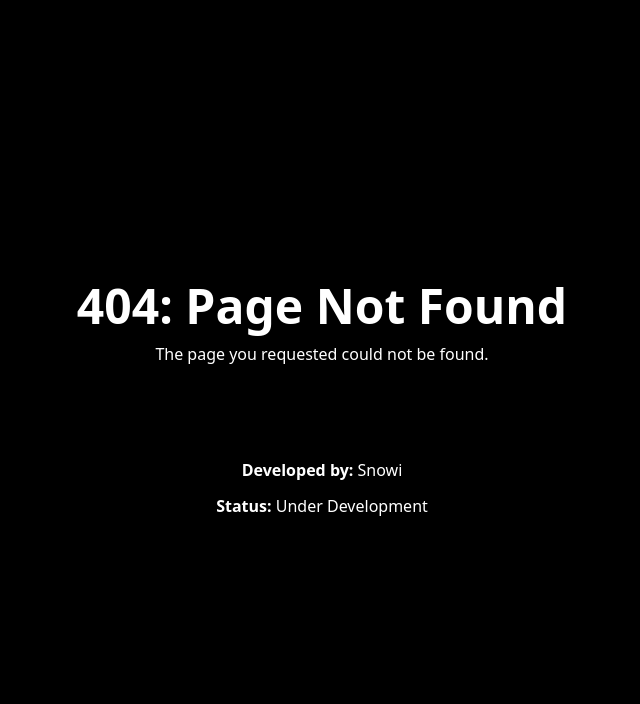
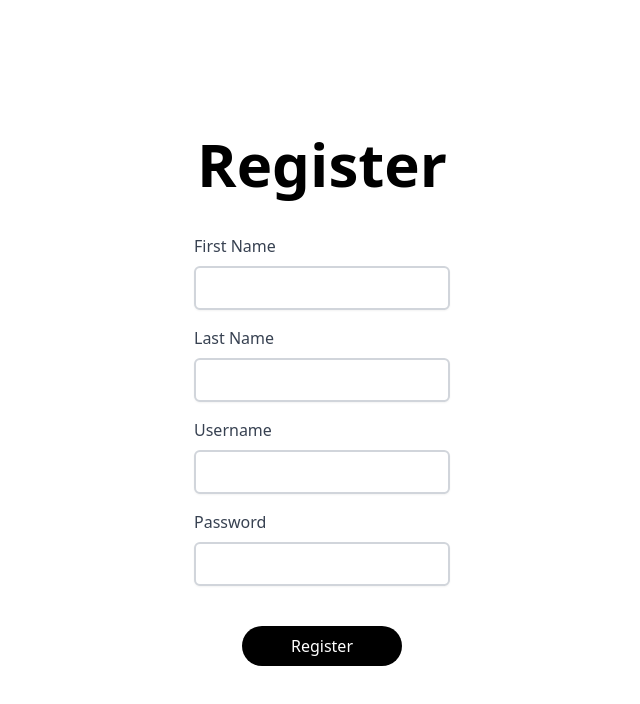
Before and after one commit to jsnowify/helping-hub, a React (Vite) app: page /register in a window 1280 px wide. Before the commit this address had no page. Shown: the top 704 px of the page, without its empty margins (318-958 px from the left). Built offline with nearby package versions, Linux system fonts and the light colour scheme.

Commit message:
file structure fixed and added a registration form

```diff
--- /dev/null
+++ b/src/components/Home.jsx
@@ -0,0 +1,7 @@
+export const Home = () => {
+  return (
+    <div className="flex justify-center items-center h-dvh">
+      <h1 className="font-bold text-2xl"> Welcome to Helping Hubs</h1>
+    </div>
+  );
+};
--- a/src/components/Login.jsx
+++ /dev/null
@@ -1,14 +0,0 @@
-import LoginButton from "./LoginButton";
-import Forms from "./LoginForms";
-
-export const Login = () => {
-  return (
-    <>
-      <div className="flex h-dvh flex-col justify-center gap-10">
-        <h1 className="flex justify-center font-bold text-6xl">Welcome Back</h1>
-        <Forms />
-        <LoginButton className="bg-black w-40 h-10 rounded-full text-white hover:shadow-2xl" />
-      </div>
-    </>
-  );
-};
--- /dev/null
+++ b/src/components/login/Login.jsx
@@ -0,0 +1,24 @@
+import { Link } from "react-router-dom";
+import LoginButton from "./LoginButton";
+import LoginForms from "./LoginForms";
+
+export const Login = () => {
+  return (
+    <>
+      <div className="flex h-dvh flex-col justify-center gap-10">
+        <h1 className="flex justify-center font-bold text-6xl">Welcome Back</h1>
+        <LoginForms />
+        <LoginButton className="bg-black w-40 h-10 rounded-full text-white hover:shadow-2xl" />
+        <p className="text-center mt-4">
+          Does not have an account yet?{" "}
+          <Link
+            to="/register"
+            className=" text-gray-500 hover:text-blue-700 underline"
+          >
+            Create account
+          </Link>
+        </p>
+      </div>
+    </>
+  );
+};
--- a/src/components/LoginButton.jsx
+++ b/src/components/login/LoginButton.jsx
@@ -3,7 +3,7 @@ import { Link } from "react-router-dom";
 const LoginButton = () => {
   return (
     <div className="flex justify-center">
-      <Link to="Forms.jsx">
+      <Link to="/home">
         <button className="bg-black w-40 h-10 rounded-full text-white hover:shadow-2xl">
           Login
         </button>
--- /dev/null
+++ b/src/components/register/Register.jsx
@@ -0,0 +1,14 @@
+import { RegisterButton } from "./RegisterButton";
+import { RegisterForm } from "./RegisterForm";
+
+export const Register = () => {
+  return (
+    <>
+      <div className="flex h-dvh flex-col justify-center gap-10">
+        <h1 className="flex justify-center font-bold text-6xl">Register</h1>
+        <RegisterForm />
+        <RegisterButton />
+      </div>
+    </>
+  );
+};
--- /dev/null
+++ b/src/components/register/RegisterButton.jsx
@@ -0,0 +1,12 @@
+import { Link } from "react-router-dom";
+export const RegisterButton = () => {
+  return (
+    <div className="flex justify-center">
+      <Link to="/home">
+        <button className="bg-black w-40 h-10 rounded-full text-white hover:shadow-2xl">
+          Register
+        </button>
+      </Link>
+    </div>
+  );
+};
--- /dev/null
+++ b/src/components/register/RegisterForm.jsx
@@ -0,0 +1,46 @@
+export const RegisterForm = () => {
+  return (
+    <div className="flex justify-center items-center flex-col">
+      <div className="w-64 text-left mb-4">
+        <label htmlFor="firstName" className="block mb-2 text-gray-700">
+          First Name
+        </label>
+        <input
+          type="text"
+          id="firstName"
+          className="border-2 w-full p-2 border-gray-300 hover:border-gray-500 focus:outline-none focus:border-[#0a0a0a] rounded-md shadow-sm"
+        />
+      </div>
+      <div className="w-64 text-left mb-4">
+        <label htmlFor="lastName" className="block mb-2 text-gray-700">
+          Last Name
+        </label>
+        <input
+          type="text"
+          id="lastName"
+          className="border-2 w-full p-2 border-gray-300 hover:border-gray-500 focus:outline-none focus:border-[#0a0a0a] rounded-md shadow-sm"
+        />
+      </div>
+      <div className="w-64 text-left mb-4">
+        <label htmlFor="username" className="block mb-2 text-gray-700">
+          Username
+        </label>
+        <input
+          type="text"
+          id="username"
+          className="border-2 w-full p-2 border-gray-300 hover:border-gray-500 focus:outline-none focus:border-[#0a0a0a] rounded-md shadow-sm"
+        />
+      </div>
+      <div className="w-64 text-left">
+        <label htmlFor="password" className="block mb-2 text-gray-700">
+          Password
+        </label>
+        <input
+          type="password"
+          id="password"
+          className="border-2 w-full p-2 border-gray-300 hover:border-gray-500 focus:outline-none focus:border-[#0a0a0a] rounded-md shadow-sm"
+        />
+      </div>
+    </div>
+  );
+};
```
Also changed, not shown: src/main.jsx (+11 -1 lines), src/components/login/LoginForms.jsx (renamed from src/components/LoginForms.jsx).
